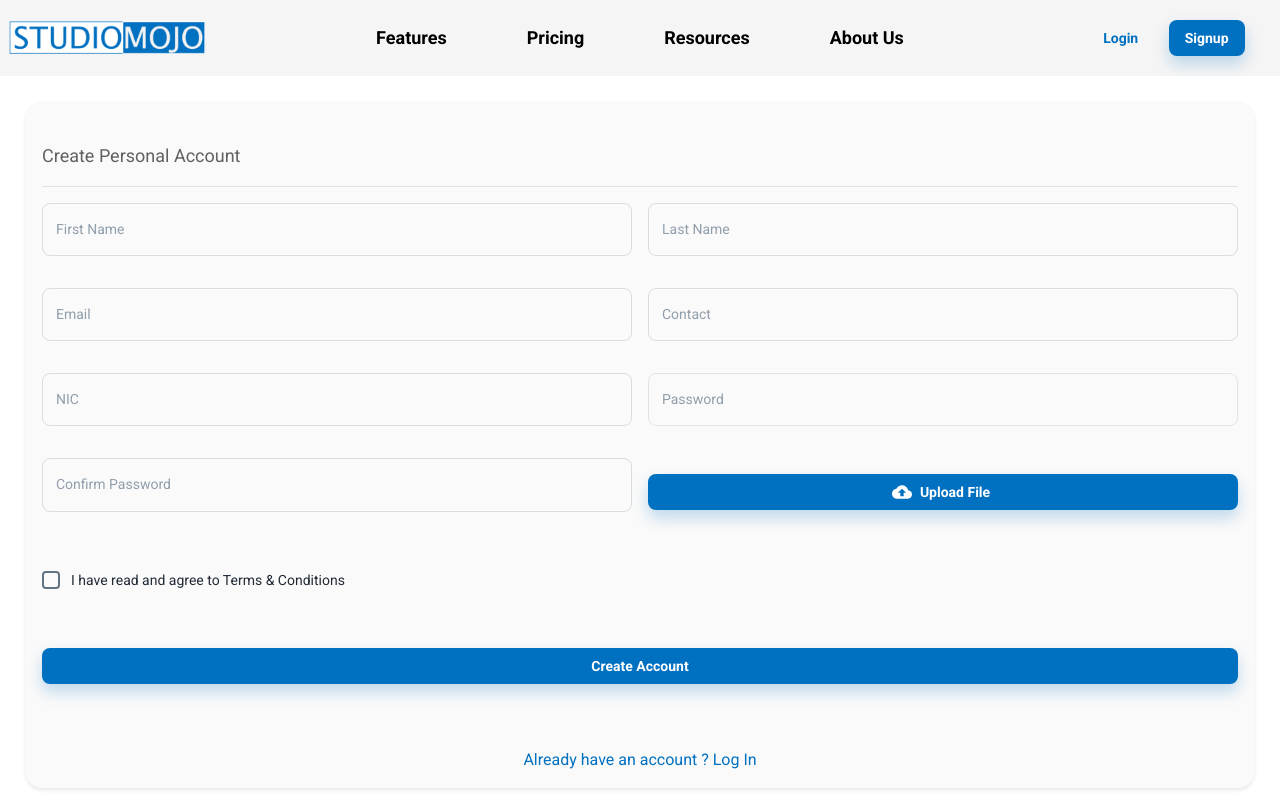
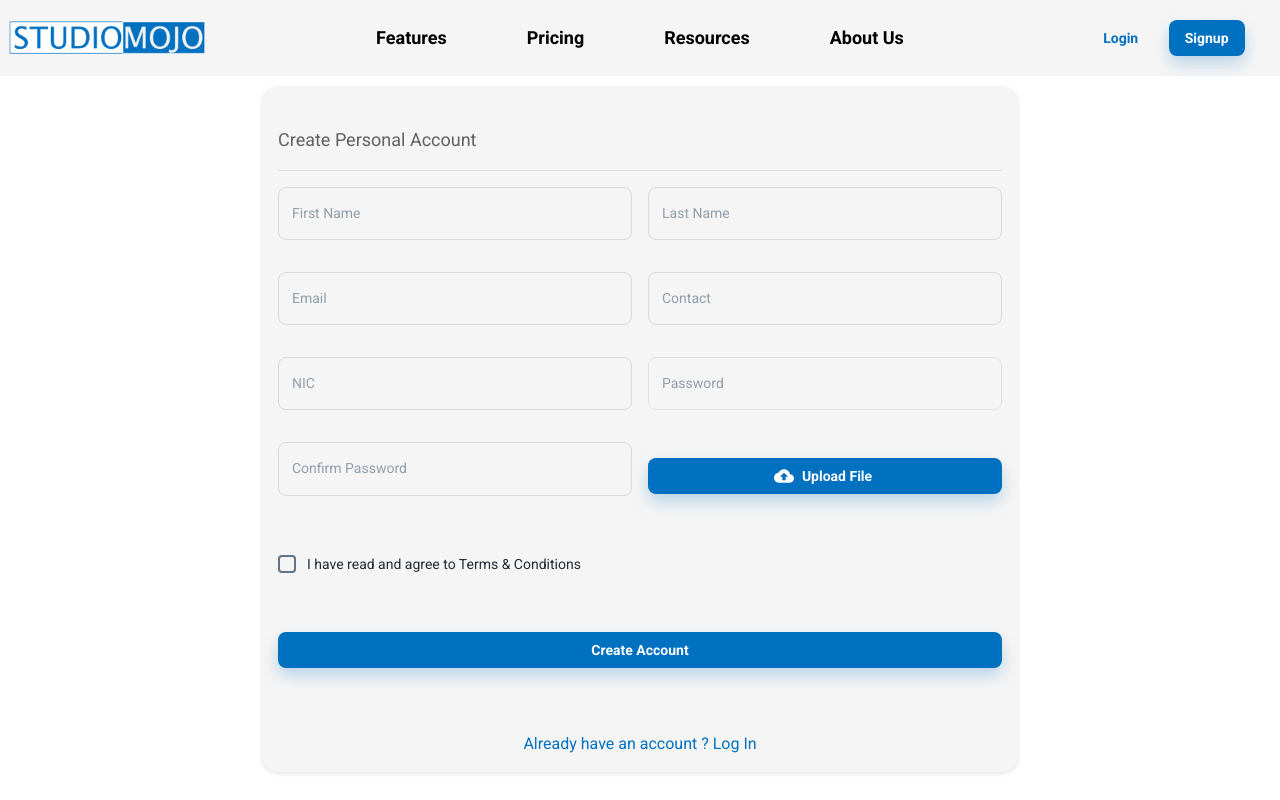
Before and after one commit to RAKITHA-AMADITHYA/Studio-Mojo, a React (Vite) app: page /signup/personal-account in a window 1280 px wide. Built offline with nearby package versions, Linux system fonts and the light colour scheme.

Commit message:
updated container form

```diff
--- a/src/components/ContainerForm/ContainerForm.jsx
+++ b/src/components/ContainerForm/ContainerForm.jsx
@@ -3,26 +3,26 @@ import React from 'react'
 
 const ContainerForm = (props) => {
   return (
-    <Grid container p={2}>
+    <Grid container justifyContent="center" alignItems="center" >
         <Box
     sx={{
-                    backgroundColor: '#fafafa',
+      backgroundColor: '#f5f5f5',
       borderRadius: 2,
       boxShadow: '0 2px 4px rgba(0,0,0,0.1)',
       display: 'flex',
       flexDirection: 'column',
-                    width: '100%',
+      width: '100%', // Full width on xs and sm screens
       height: '100%',
       p: 2,
-
-
+      [`@media (min-width: 1280px)`]: {
+        // 1280px is lg breakpoint
+        width: '60%', // 60% width on lg and xl screens
+      },
     }}
   >
-
         {props.children}
       </Box>
    </Grid>
-
   )
 }
 
```
Lines whose indentation alone changed are shown as unchanged.
